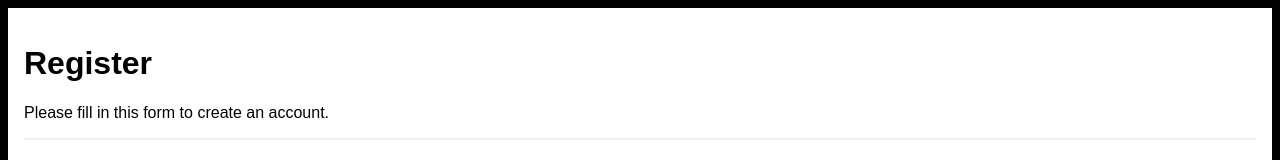
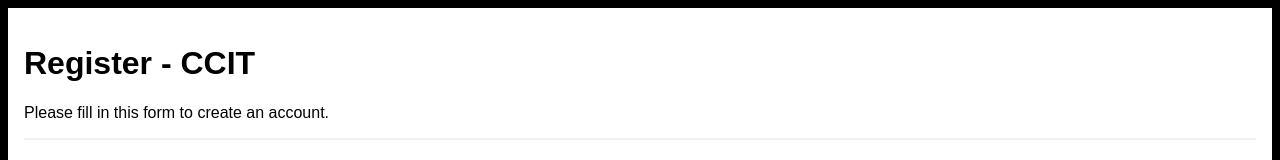
Before and after one commit to cloudcomputingintelugu/ccitapr2025batch, a plain HTML site: page index.html in a window 1280 px wide. Shown: the top 160 px of the page. Drawn offline with Linux system fonts and the light colour scheme.

Commit message:
title changed

```diff
--- a/index.html
+++ b/index.html
@@ -71,7 +71,7 @@ a {
 
 <form action="/action_page.php">
   <div class="container">
-    <h1>Register</h1>
+    <h1>Register - CCIT</h1>
     <p>Please fill in this form to create an account.</p>
     <hr>
 
```
